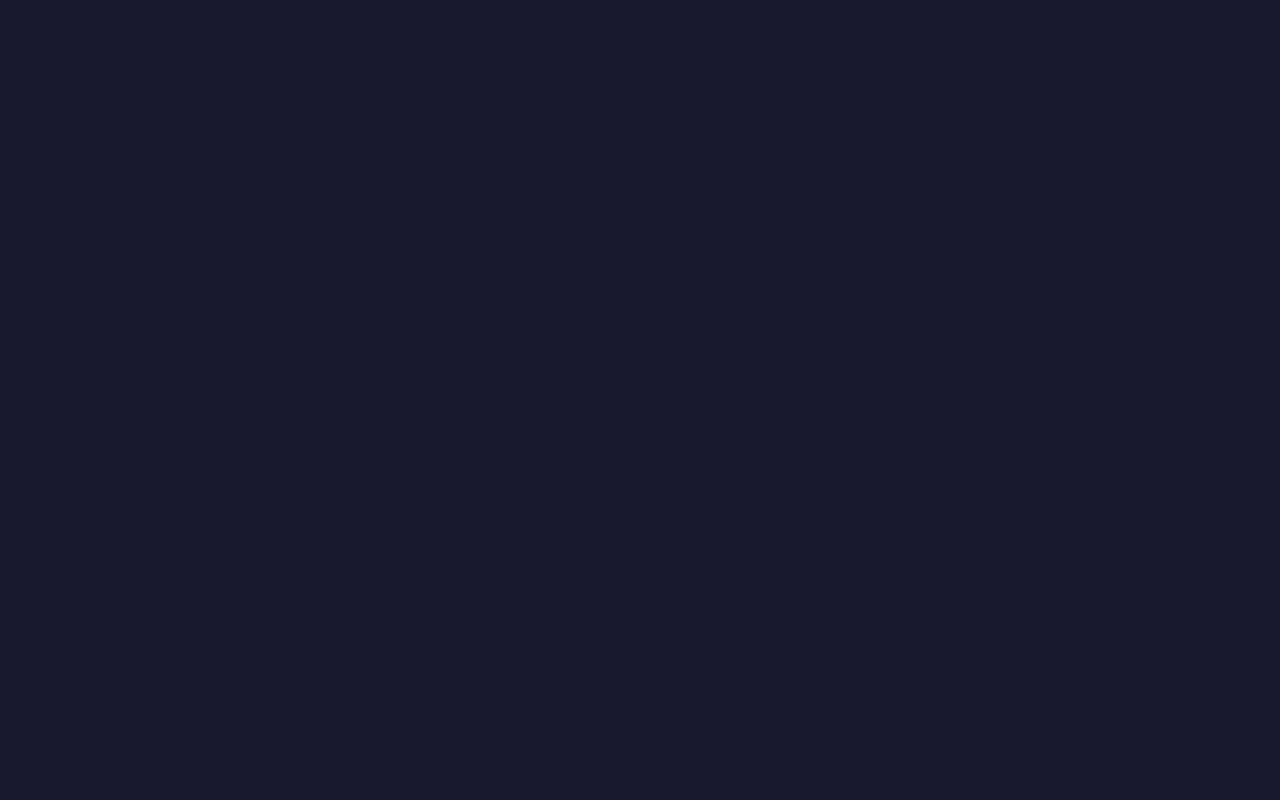
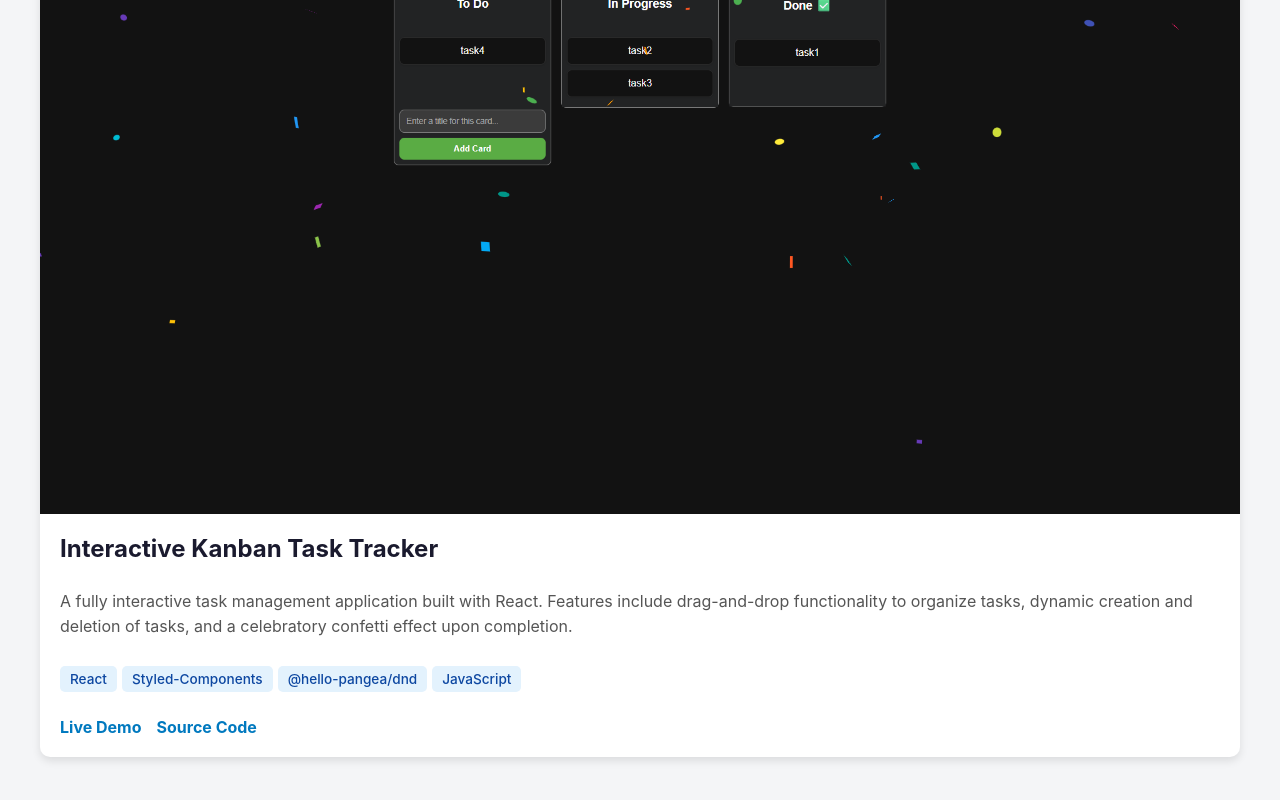
Before and after one commit to chiarabdy/portfolio-website, a React (Create React App) app: page / in a window 1280 px wide. Shown: the part 1755-2555 px from the top of the page. Before the commit the page ends 1441 px from the top, so only its background shows below. Built offline with nearby package versions, Linux system fonts and the light colour scheme.

Commit message:
features

```diff
--- a/src/App.js
+++ b/src/App.js
@@ -1,16 +1,34 @@
 // src/App.js
-import React from 'react';
+import React, { useState } from 'react'; // 1. Import useState
 import GlobalStyle from './styles/GlobalStyle';
 import Hero from './components/Hero/Hero';
-import About from './components/About/About'; // 1. Import the new component
+import About from './components/About/About';
+import Projects from './components/Projects/Projects';
+import Modal from './components/common/Modal'; // 2. Import the new Modal component
 
 function App() {
+  // 3. Add state to manage the selected image for the modal
+  const [selectedImage, setSelectedImage] = useState(null);
+
+  // 4. Create functions to open and close the modal
+  const openModal = (imageUrl) => {
+    setSelectedImage(imageUrl);
+  };
+
+  const closeModal = () => {
+    setSelectedImage(null);
+  };
+
   return (
     <>
       <GlobalStyle />
       <Hero />
-      <About /> {/* 2. Add the About component here */}
-      {/* We will add Projects and Contact sections here later */}
+      <About />
+      {/* 5. Pass the openModal function down */}
+      <Projects onImageClick={openModal} />
+
+      {/* 6. Conditionally render the Modal if an image is selected */}
+      {selectedImage && <Modal src={selectedImage} onClose={closeModal} />}
     </>
   );
 }
--- /dev/null
+++ b/src/components/Projects/ProjectCard.jsx
@@ -0,0 +1,116 @@
+// src/components/Projects/ProjectCard.jsx
+import React from 'react';
+import styled from 'styled-components';
+
+const CardImage = styled.img`
+  width: 100%;
+  /* We removed the fixed height and object-fit to let the image show its true shape */
+  display: block; /* This removes any extra space below the image */
+  transition: transform 0.4s ease-in-out;
+`;
+
+const Card = styled.div`
+  background-color: #ffffff;
+  border-radius: 10px;
+  box-shadow: 0 4px 8px rgba(0, 0, 0, 0.1);
+  overflow: hidden; /* This is still important to contain the zoom effect */
+  display: flex;
+  flex-direction: column;
+  transition: transform 0.3s ease, box-shadow 0.3s ease;
+
+  &:hover {
+    /* The card still lifts up */
+    transform: translateY(-10px);
+    box-shadow: 0 12px 24px rgba(0, 0, 0, 0.2);
+
+    /* The fully visible image now zooms in slightly */
+    ${CardImage} {
+      transform: scale(1.05);
+    }
+  }
+`;
+
+const CardContent = styled.div`
+  padding: 20px;
+  display: flex;
+  flex-direction: column;
+  flex-grow: 1;
+`;
+
+const CardTitle = styled.h3`
+  font-size: 1.5rem;
+  color: #1a1a2e;
+  margin: 0 0 10px 0;
+`;
+
+const CardDescription = styled.p`
+  font-size: 1rem;
+  line-height: 1.6;
+  color: #555;
+  flex-grow: 1;
+`;
+
+const TagContainer = styled.div`
+  padding-top: 10px;
+  margin-bottom: 20px;
+`;
+
+const Tag = styled.span`
+  display: inline-block;
+  background-color: #e3f2fd;
+  color: #0d47a1;
+  padding: 5px 10px;
+  border-radius: 5px;
+  margin: 0 5px 5px 0;
+  font-size: 0.85rem;
+  font-weight: 500;
+`;
+
+const LinkContainer = styled.div`
+  display: flex;
+  gap: 15px;
+  margin-top: auto;
+`;
+
+const StyledLink = styled.a`
+  text-decoration: none;
+  color: #0079bf;
+  font-weight: bold;
+  transition: color 0.3s ease;
+
+  &:hover {
+    color: #00d1cd;
+  }
+`;
+
+const ProjectCard = ({ project, onImageClick }) => {
+  const { title, description, image, tags, liveUrl, repoUrl } = project;
+  return (
+    <Card>
+      <CardImage
+        src={image}
+        alt={`${title} screenshot`}
+        onClick={() => onImageClick(image)}
+      />
+      <CardContent>
+        <CardTitle>{title}</CardTitle>
+        <CardDescription>{description}</CardDescription>
+        <TagContainer>
+          {tags.map((tag) => (
+            <Tag key={tag}>{tag}</Tag>
+          ))}
+        </TagContainer>
+        <LinkContainer>
+          <StyledLink href={liveUrl} target="_blank" rel="noopener noreferrer">
+            Live Demo
+          </StyledLink>
+          <StyledLink href={repoUrl} target="_blank" rel="noopener noreferrer">
+            Source Code
+          </StyledLink>
+        </LinkContainer>
+      </CardContent>
+    </Card>
+  );
+};
+
+export default ProjectCard;
--- /dev/null
+++ b/src/components/Projects/Projects.jsx
@@ -0,0 +1,48 @@
+// src/components/Projects/Projects.jsx
+import React from 'react';
+import styled from 'styled-components';
+import { projectsData } from '../../data/projectsData';
+import ProjectCard from './ProjectCard';
+
+// ... (styled-components are unchanged) ...
+
+// 1. Add onImageClick to the props
+const Projects = ({ onImageClick }) => {
+  return (
+    <ProjectsSection>
+      <SectionTitle>My Work</SectionTitle>
+      <ProjectsGrid>
+        {projectsData.map((project) => (
+          // 2. Pass the function down to each card
+          <ProjectCard
+            key={project.id}
+            project={project}
+            onImageClick={onImageClick}
+          />
+        ))}
+      </ProjectsGrid>
+    </ProjectsSection>
+  );
+};
+
+export default Projects;
+
+const ProjectsSection = styled.section`
+  padding: 80px 20px;
+  background-color: #f4f5f7; // A light grey background
+`;
+
+const SectionTitle = styled.h2`
+  text-align: center;
+  font-size: 2.5rem;
+  color: #1a1a2e;
+  margin-bottom: 50px;
+`;
+
+const ProjectsGrid = styled.div`
+  display: grid;
+  grid-template-columns: repeat(auto-fit, minmax(350px, 1fr));
+  gap: 40px;
+  max-width: 1200px;
+  margin: 0 auto;
+`;
--- /dev/null
+++ b/src/components/common/Modal.jsx
@@ -0,0 +1,53 @@
+// src/components/common/Modal.jsx
+import React from 'react';
+import styled from 'styled-components';
+
+const Overlay = styled.div`
+  position: fixed;
+  top: 0;
+  left: 0;
+  width: 100%;
+  height: 100%;
+  background-color: rgba(0, 0, 0, 0.8);
+  display: flex;
+  justify-content: center;
+  align-items: center;
+  z-index: 1000;
+`;
+
+const ModalContent = styled.div`
+  position: relative;
+  max-width: 90%;
+  max-height: 90%;
+`;
+
+const CloseButton = styled.button`
+  position: absolute;
+  top: -40px;
+  right: -20px;
+  background: none;
+  border: none;
+  color: white;
+  font-size: 2.5rem;
+  cursor: pointer;
+`;
+
+const ModalImage = styled.img`
+  max-width: 100%;
+  max-height: 100%;
+  display: block;
+  border: 2px solid white;
+`;
+
+const Modal = ({ src, onClose }) => {
+  return (
+    <Overlay onClick={onClose}>
+      <ModalContent onClick={(e) => e.stopPropagation()}>
+        <CloseButton onClick={onClose}>&times;</CloseButton>
+        <ModalImage src={src} alt="Project full-size view" />
+      </ModalContent>
+    </Overlay>
+  );
+};
+
+export default Modal;
--- /dev/null
+++ b/src/data/projectsData.js
@@ -0,0 +1,26 @@
+// src/data/projectsData.js
+
+// We import the project images here
+import kanbanImage from '../assets/images/kanban-project.png';
+
+export const projectsData = [
+  {
+    id: 1,
+    title: 'Interactive Kanban Task Tracker',
+    description:
+      'A fully interactive task management application built with React. Features include drag-and-drop functionality to organize tasks, dynamic creation and deletion of tasks, and a celebratory confetti effect upon completion.',
+    image: kanbanImage,
+    tags: ['React', 'Styled-Components', '@hello-pangea/dnd', 'JavaScript'],
+    liveUrl: '#',
+    repoUrl: 'https://github.com/chiarabdy/kanban-task-app',
+  },
+  // {
+  //   id: 2,
+  //   title: 'Future Project Title',
+  //   description: 'A description of your next amazing project will go here.',
+  //   image: '/path/to/future/image.png',
+  //   tags: ['Next.js', 'TypeScript', 'Tailwind CSS'],
+  //   liveUrl: '#',
+  //   repoUrl: '#',
+  // },
+];
```
Also changed, not shown: src/assets/images/kanban-project.png (added).
